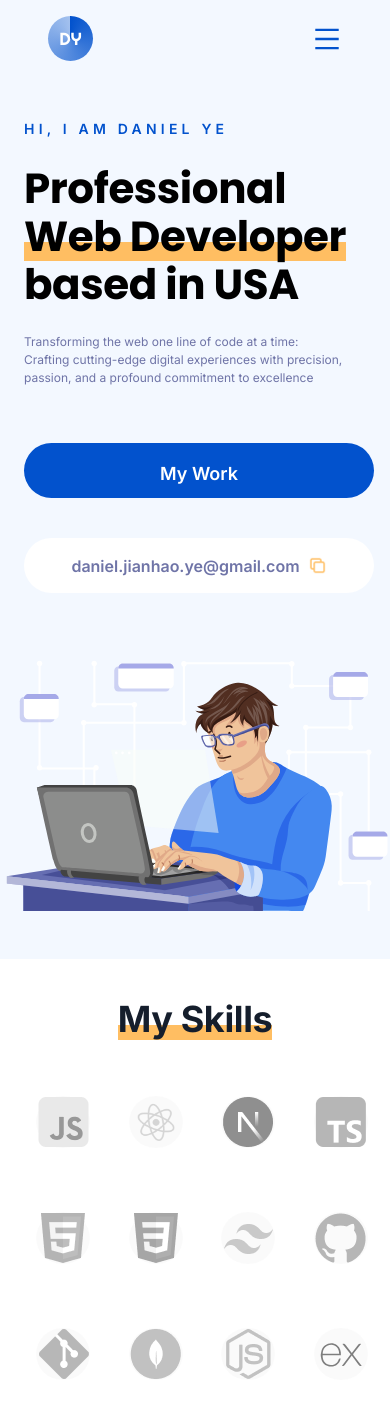
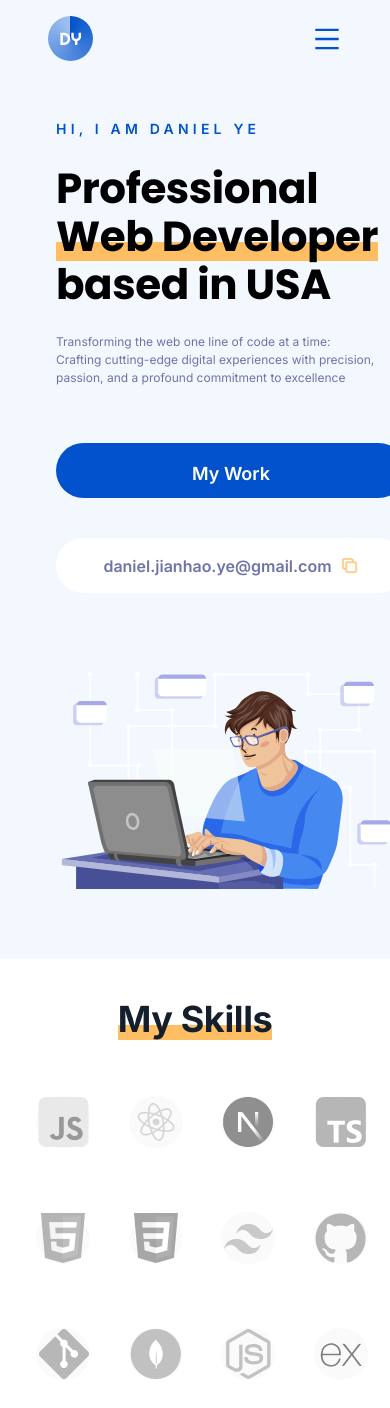
Before and after one commit to Danielye123/Portfolio, a Next.js app: page / in a window 390 px wide. Shown: the top 1408 px of the page. Built offline with nearby package versions, Linux system fonts and the light colour scheme.

Commit message:
fix hero section responsiveness somewhat

```diff
--- a/components/Hero.tsx
+++ b/components/Hero.tsx
@@ -64,21 +64,21 @@
   };
 
   return (
-    <section className="flex flex-col w-full md:flex-row py-6 text-black dark:bg-[#192333] bg-[#F3F8FF] gap-6 md:gap-[100px] pt-[48px] md:pt-[0px] justify-between mt-[48px] md:mt-0">
-      <div className="flex flex-col items-start px-6 py-6 md:px-[85px] md:pb-[100px] md:max-w-[900px]">
+    <section className="flex flex-col w-full lg:flex-row text-black dark:bg-[#192333] bg-[#F3F8FF] gap-6 lg:gap-0 2xl:gap-[100px] pt-[48px] pb-[32px] xl:pb-[105px] justify-between mt-[48px] md:mt-0">
+      <div className="flex flex-col items-start pl-[3.5rem] py-6 xl:px-[85px] md:pb-[100px] md:max-w-[900px]">
         <div className="flex-none h-1/5"></div> {/* Spacer div */}
         <div className="font-semibold text-[14px] leading-[18px] md:text-[20px] md:leading-[26px] text-text-accentBlue dark:text-primary-darkmodeblue font-poppins tracking-[.3em]">
           <h2>HI, I AM DANIEL YE</h2>
         </div>
         <div className="pt-[27px] pb-[10px]">
-          <h1 className="mobile-header-font md:leading-[83px] md:font-bold md:text-[64px] dark:text-[#FFFFFF]">
+          <h1 className="mobile-header-font xl:leading-[83px] md:font-bold lg:text-[56px] lg:leading-[64px] xl:text-[64px] dark:text-[#FFFFFF]">
             Professional
-            <br className="sm:hidden md:block" />
+            <br className="md:block" />
             <div className="inline-block relative">
               <span className="relative z-10">Web Developer</span>
               <div className="underline-divider" />
             </div>
-            <br className="sm:hidden md:block" />
+            <br className="md:block" />
             based in USA
           </h1>
         </div>
@@ -116,14 +116,16 @@
         </div>
       </div>
 
-      <div className="flex justify-end items-center w-full sm:w-[393px] sm:h-[262px] md:pl-[60px] md:pb-[100px] md:w-[1000px] md:h-[1000px]">
+      <div className="flex justify-end items-center pl-[3.5rem] sm:w-full sm:h-full w-[393px] h-[262px] xl:overflow-hidden my-auto xl:pt-[44px]">
         <Image
           src={theme === "dark" ? HeroDarkSVG : HeroLightSVG}
           alt="hero image"
           width={1000}
           height={1000}
+          className="object-fill"
         />
       </div>
+
       <ToastContainer />
     </section>
   );
```
